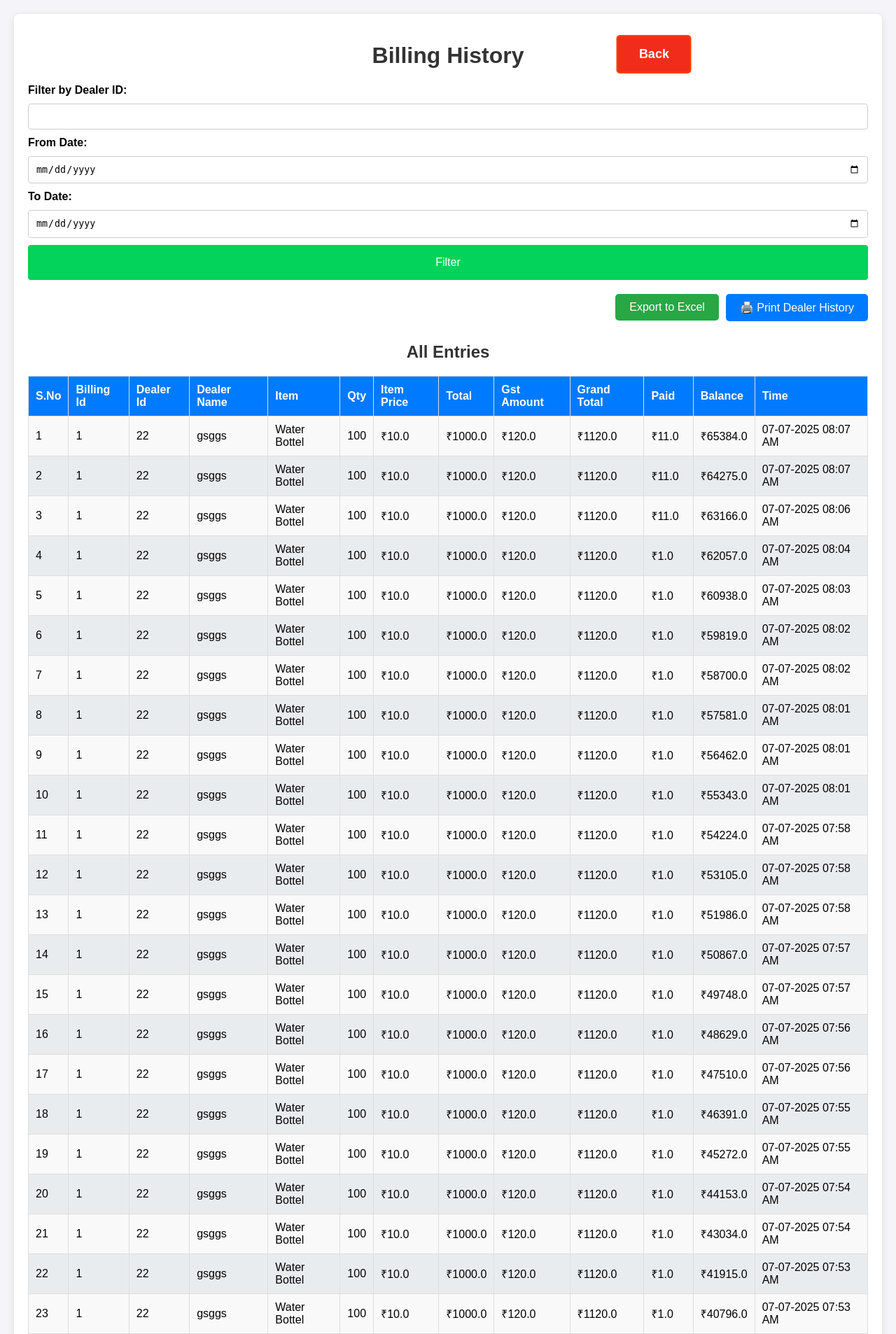
After one commit to gokulhari012/Ticket-Management, a Flask app: page /billing_history in a window 1280 px wide. The commit adds this page. Shown: the top 1906 px of the page at 70% size. Run offline with Flask 3, Linux system fonts and the light colour scheme; data comes from the database, SQL or seed files in the repository; both versions use the stored data as it was after the commit.

Commit message:
printing bill and billling history changes

```diff
--- a/app.py
+++ b/app.py
@@ -40,6 +40,8 @@ twilio_whatsapp_number = '+15557390616'  # Provided by Twilio
 twilio_number = "+12317902355"
 
 is_sms_required = False
+
+default_item_id = 1 # water Bottol
 
 # below for testing
 # account_sid = 'AC47072dc2d5361ca5cab0e1a4f7efd369fgokul'  #remove the gokul postfix
@@ -121,6 +123,27 @@ class Item(db.Model):
     item_id = db.Column(db.String(100), nullable=False)
     item_name = db.Column(db.String(100), nullable=False)
     price = db.Column(db.Float, nullable=False)
+
+class BillingHistory(db.Model):
+    id = db.Column(db.Integer, primary_key=True)
+    billing_id = db.Column(db.Integer, nullable=False)
+    dealer_id = db.Column(db.String(100), db.ForeignKey('dealer_details.dealer_id'))
+    item_id = db.Column(db.Integer, db.ForeignKey('item.id'))
+    quantity = db.Column(db.Integer, nullable=False)
+    item_price = db.Column(db.Float, nullable=False)
+    total_amount = db.Column(db.Float, nullable=False)
+    gst_amount = db.Column(db.Float, nullable=False)
+    grand_total = db.Column(db.Float, nullable=False)
+    paid_amount = db.Column(db.Float, nullable=False)
+    remaining_balance = db.Column(db.Float, nullable=False)
+    timestamp = db.Column(db.DateTime, default=datetime.now)
+
+    dealer = db.relationship("Dealer_details", backref="billing_records")
+    item = db.relationship("Item", backref="billing_records")
+
+    @property
+    def formatted_date_time(self):
+        return self.timestamp.strftime("%d-%m-%Y %I:%M %p")
 
 def allowed_file(filename):
     return '.' in filename and filename.rsplit('.', 1)[1].lower() in ALLOWED_EXTENSIONS
@@ -523,6 +546,135 @@ def delete_item(item_id):
     flash('Item deleted successfully!', 'success')
     return redirect(url_for('item_management'))
 
+#Billing
+@app.route('/billing')
+def billing():
+    # Show the main page for entering dealer data and queue
+    today = datetime.today().date()
+    dealer_queue = db.session.query(Dealer, Dealer_details.name).outerjoin(Dealer_details, Dealer.dealer_id == Dealer_details.dealer_id).filter(func.date(Dealer.timestamp) == today).order_by(Dealer.timestamp.desc()).all()
+    return render_template('billing.html', queue=dealer_queue, total_cans=get_total_can_today())
+
+@app.route('/generate_bill/<dealer_id>', methods=['GET', 'POST'])
+def generate_bill(dealer_id):
+    dealer = Dealer.query.filter_by(dealer_id=dealer_id).first()
+    dealer_details = Dealer_details.query.filter_by(dealer_id=dealer_id).first()
+    item = Item.query.filter_by(item_id=default_item_id).first()
+    account = DealerAccounts.query.filter_by(dealer_id=dealer_id).first()
+
+    if request.method == 'POST':
+        quantity = dealer.water_can_count
+        paid_amount = float(request.form['paid_amount'])
+        total_amount = quantity * item.price
+        gst_amount = total_amount * 0.12
+        grand_total = total_amount + gst_amount
+        remaining_balance = (account.current_balance or 0) + grand_total - paid_amount
+
+        bill = BillingHistory(
+            billing_id=dealer.token_id,
+            dealer_id=dealer_id,
+            item_id=item.id,
+            quantity=quantity,
+            item_price=item.price,
+            total_amount=total_amount,
+            gst_amount=gst_amount,
+            grand_total=grand_total,
+            paid_amount=paid_amount,
+            remaining_balance=remaining_balance
+        )
+        db.session.add(bill)
+        account.current_balance = remaining_balance
+        db.session.commit()
+        return print_bill(bill.id)
+
+    return render_template('generate_bill.html', dealer=dealer, dealer_details=dealer_details, item=item, account=account)
+
+def  get_filtered_data_billing(request):
+    # Retrieve filter values from the request arguments
+    dealer_id_filter = request.args.get('dealer_id', '')  # Default is an empty string
+    date_from = request.args.get('date_from', '')
+    date_to = request.args.get('date_to', '')
+    filter_button = request.args.get('filter_button', '')
+
+    query = BillingHistory.query
+
+    if filter_button:
+        if dealer_id_filter:
+            query = query.filter(BillingHistory.dealer_id == dealer_id_filter)
+
+        if date_from:
+            date_from_dt = datetime.strptime(date_from, '%Y-%m-%d')
+            query = query.filter(BillingHistory.timestamp >= date_from_dt)
+
+        if date_to:
+            date_to_dt = datetime.strptime(date_to, '%Y-%m-%d')
+            query = query.filter(BillingHistory.timestamp <= date_to_dt+timedelta(days=1))
+
+    filtered_data = query.order_by(BillingHistory.timestamp.desc()).all()
+
+    return filtered_data
+
+@app.route('/billing_history')
+def billing_history():
+    filtered_data = get_filtered_data_billing(request)
+    dealer_id = request.args.get('dealer_id', '')  # Default is an empty string
+    date_from = request.args.get('date_from', '')
+    date_to = request.args.get('date_to', '')
+    return render_template('billing_history.html', dealer_id=dealer_id, date_from=date_from, date_to=date_to, filtered_data=filtered_data, bills=filtered_data)
+
+@app.route('/export_billing_history')
+def export_billing_history_data():
+    filtered_data = get_filtered_data_billing(request)
+    output, filename = generate_excel_billing_history(filtered_data)
+
+    return send_file(output, download_name=filename, as_attachment=True, mimetype="application/vnd.openxmlformats-officedocument.spreadsheetml.sheet")
+
+@app.route('/print_bill/<int:bill_id>')
+def print_bill(bill_id):
+    bill = BillingHistory.query.filter_by(id=bill_id).first()
+    dealer = bill.dealer
+    item = bill.item
+    return render_template('print_bill.html', bill=bill, dealer=dealer, item=item)
+
+@app.route('/bill_generated')
+def bill_generated():
+    flash("Bill generated successfully!", "success")
+    return redirect(url_for('billing'))
+
+
+# Function to generate Excel
+def generate_excel_billing_history(dealers):
+    # dealers = Dealer.query.all()
+    data = {
+        "ID": [d.id for d in dealers],
+        "Billing Id": [d.billing_id for d in dealers],
+        "Dealer Id": [d.dealer_id for d in dealers],
+        "Dealer Name": [d.dealer.name  for d in dealers],
+        "Item Name": [d.item.item_name for d in dealers],
+        "Quantity": [d.quantity for d in dealers],
+        "Item price": [d.item_price for d in dealers],
+        "Total Amount": [d.total_amount for d in dealers],
+        "Gst Amount": [d.gst_amount for d in dealers],
+        "Grand Total": [d.grand_total for d in dealers],
+        "Paid Amount": [d.paid_amount for d in dealers],
+        "Remaining Balance": [d.remaining_balance for d in dealers],
+        "Time": [d.formatted_date_time for d in dealers],
+    }
+
+    df = pd.DataFrame(data)
+
+    # Generate a filename with the current date and time
+    timestamp = datetime.now().strftime("%d-%m-%Y_%I-%M-%S_%p")
+    filename = f"billing_history_data_{timestamp}.xlsx"
+    filepath = os.path.join("exports", filename)
+    # Ensure the 'exports' folder exists
+    if not os.path.exists("exports"):
+        os.makedirs("exports")
+
+    with pd.ExcelWriter(filepath, engine='openpyxl') as writer:
+        df.to_excel(writer, index=False, sheet_name="Billing History Data")
+
+    return filepath, filename
+
 
 # Function to generate Excel
 def generate_excel(dealers):
--- a/static/styles.css
+++ b/static/styles.css
@@ -17,6 +17,9 @@ body {
 
 .history_container{
     max-width: 1000px;
+}
+.billing-history{
+    max-width: 1200px;
 }
 
 .dealer_accounts_container{
--- /dev/null
+++ b/templates/billing_history.html
@@ -0,0 +1,109 @@
+<!DOCTYPE html>
+<html lang="en">
+<head>
+    <meta charset="UTF-8">
+    <title>Billing History</title>
+    <link rel="stylesheet" href="/static/styles.css">
+</head>
+<body>
+<div class="container billing-history">
+    <h1>Billing History</h1>
+     <form method="GET" class="form">
+            <label for="dealer_id">Filter by Dealer ID:</label>
+            <input type="text" id="dealer_id" name="dealer_id" value="{{ dealer_id }}">
+
+            <label for="date_from">From Date:</label>
+            <input type="date" id="date_from" name="date_from" value="{{ date_from }}">
+
+            <label for="date_to">To Date:</label>
+            <input type="date" id="date_to" name="date_to" value="{{ date_to }}">
+
+            <button type="submit" name="filter_button" value="submit" class="btn">Filter</button>
+    </form>
+    <div class="export-options hide-on-print">
+            <form action="/export_billing_history" method="get">
+                <input type="hidden" name="dealer_id" value="{{ request.args.get('dealer_id', '') }}">
+                <input type="hidden" name="date_from" value="{{ request.args.get('date_from', '') }}">
+                <input type="hidden" name="date_to" value="{{ request.args.get('date_to', '') }}">
+                <input type="hidden" name="filter_button" value="{{ request.args.get('filter_button', '') }}">
+                <button type="submit" class="export-button">Export to Excel</button>
+            </form>
+            <!-- <form action="{{ url_for('send_email') }}" method="get" style="display: inline;">
+                <input class="export-input" type="email" name="email" placeholder="Enter Email" required>
+                <input type="hidden" name="dealer_id" value="{{ request.args.get('dealer_id', '') }}">
+                <input type="hidden" name="date_from" value="{{ request.args.get('date_from', '') }}">
+                <input type="hidden" name="date_to" value="{{ request.args.get('date_to', '') }}">
+                <input type="hidden" name="filter_button" value="{{ request.args.get('filter_button', '') }}">
+                <input type="hidden" name="filter_type" value="{{ request.args.get('filter_type', '') }}">
+                <button type="submit" class="export-button">Send Email</button>
+            </form> -->
+            <div style="text-align: right; margin-bottom: 10px;">
+                <button class="print_btn" onclick="window.print()">
+                    🖨️ Print Dealer History
+                </button>
+            </div>
+        </div>
+        <h2>All Entries</h2>
+    <table>
+        <thead>
+            <tr>
+                <th>S.No</th>
+                <th>Billing Id</th>
+                <th>Dealer Id</th>
+                <th>Dealer Name</th>
+                <th>Item</th>
+                <th>Qty</th>
+                <th>Item Price</th>
+                <th>Total</th>
+                <th>Gst Amount</th>
+                <th>Grand Total</th>
+                <th>Paid</th>
+                <th>Balance</th>
+                <th>Time</th>
+            </tr>
+        </thead>
+        <tbody>
+        {% for bill in bills %}
+            <tr>
+                <td>{{ loop.index }}</td>
+                <td>{{ bill.billing_id }}</td>
+                <td>{{ bill.dealer_id }}</td>
+                <td>{{ bill.dealer.name }}</td>
+                <td>{{ bill.item.item_name }}</td>
+                <td>{{ bill.quantity }}</td>
+                <td>₹{{ bill.item_price }}</td>
+                <td>₹{{ bill.total_amount }}</td>
+                <td>₹{{ bill.gst_amount }}</td>
+                <td>₹{{ bill.grand_total }}</td>
+                <td>₹{{ bill.paid_amount }}</td>
+                <td>₹{{ bill.remaining_balance }}</td>
+                <td>{{ bill.formatted_date_time }}</td>
+            </tr>
+        {% endfor %}
+        </tbody>
+    </table>
+</div>
+    <a href="/" class="back">Back</a>
+    {% with messages = get_flashed_messages(with_categories=true) %}
+        {% if messages %}
+            <ul class="flash-messages">
+            {% for category, message in messages %}
+                <li class="flash {{ category }}">
+                    {{ message }}
+                    <button class="close-btn" onclick="this.parentElement.style.display='none';">&times;</button>
+                </li>
+            {% endfor %}
+            </ul>
+        {% endif %}
+    {% endwith %}
+    <script>
+        setTimeout(() => {
+            document.querySelectorAll('.flash').forEach(el => {
+                el.style.transition = "opacity 1s";
+                el.style.opacity = '0';
+                setTimeout(() => el.style.display='none', 1000);
+            });
+        }, 5000);
+    </script>
+</body>
+</html>
--- a/templates/home.html
+++ b/templates/home.html
@@ -14,6 +14,7 @@
         <div class="left_links">
             <a href="/data_entry">Data Entry</a><br>
             <a href="/dashboard">Dashboard</a><br>
+            <a href="/billing">Billing</a><br>
             <a href="/history">Dealer History</a><br>
             <a href="/inactive_dealers">Inactive Dealers</a><br>
         </div>
@@ -22,6 +23,7 @@
             <a href="/monthly_report">Monthly Report</a><br>
             <a href="/dealer_accounts">Dealer Accounts</a><br>
             <a href="/item_management">Item Management</a><br>
+            <a href="/billing_history">Billing History</a><br>
         </div>
     </div>
 </body>
```
Also changed, not shown: other parts of static/styles.css (+63 -0 lines), templates/billing.html (+24 -7 lines), templates/generate_bill.html (added, +29 -0 lines), templates/print_bill.html (added, +123 -0 lines), instance/dealers.db, 1 other file.
